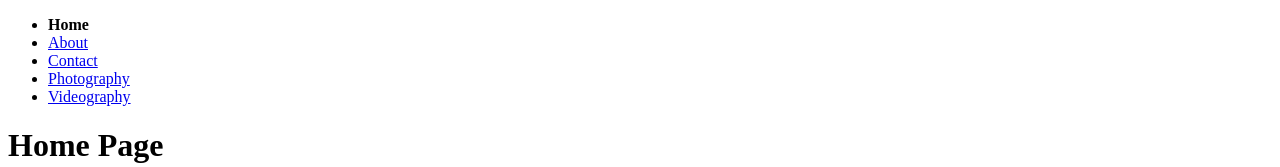
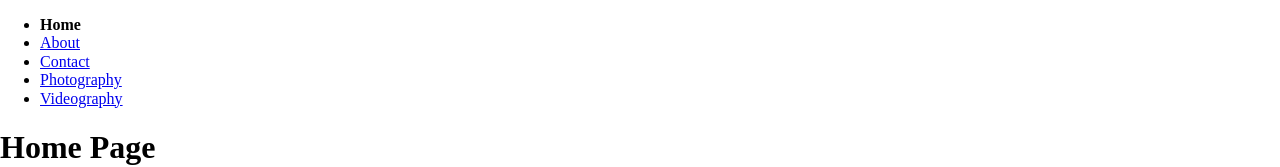
Before and after one commit to bellaking0/Bella-King-Photography, a plain HTML site: page index.html in a window 1280 px wide. Shown: the top 167 px of the page. Drawn offline with nearby package versions, Linux system fonts and the light colour scheme.

Commit message:
Update index.html

```diff
--- a/index.html
+++ b/index.html
@@ -3,6 +3,8 @@
   <!-- HEAD SECTION STARTS -->
 	<head>
 		<title>Bella Photography and Videography</title>
+		<link href="css/styles.css" rel="stylesheet">
+    <link rel="stylesheet" href="normalize.css">
 </head>
   <!-- HEAD SECTION ENDS -->
 
@@ -11,10 +13,10 @@
 		<nav>
   <ul>
     <li><strong>Home</strong></li>
-    <li><a href="about.html">About</a></li>
-    <li><a href="contact.html">Contact</a></li>
-    <li><a href="photography.html">Photography</a></li>
-    <li><a href="videography.html">Videography</a></li>
+    <li><a href="about.html" title="Go to the About Page">About</a></li>
+    <li><a href="contact.html" title="Go to the contact page">Contact</a></li>
+    <li><a href="photography.html" title="Go to the photography page">Photography</a></li>
+    <li><a href="videography.html" title="Go to the Videography page">Videography</a></li>
   </ul>
 </nav>
 		<header>
```
